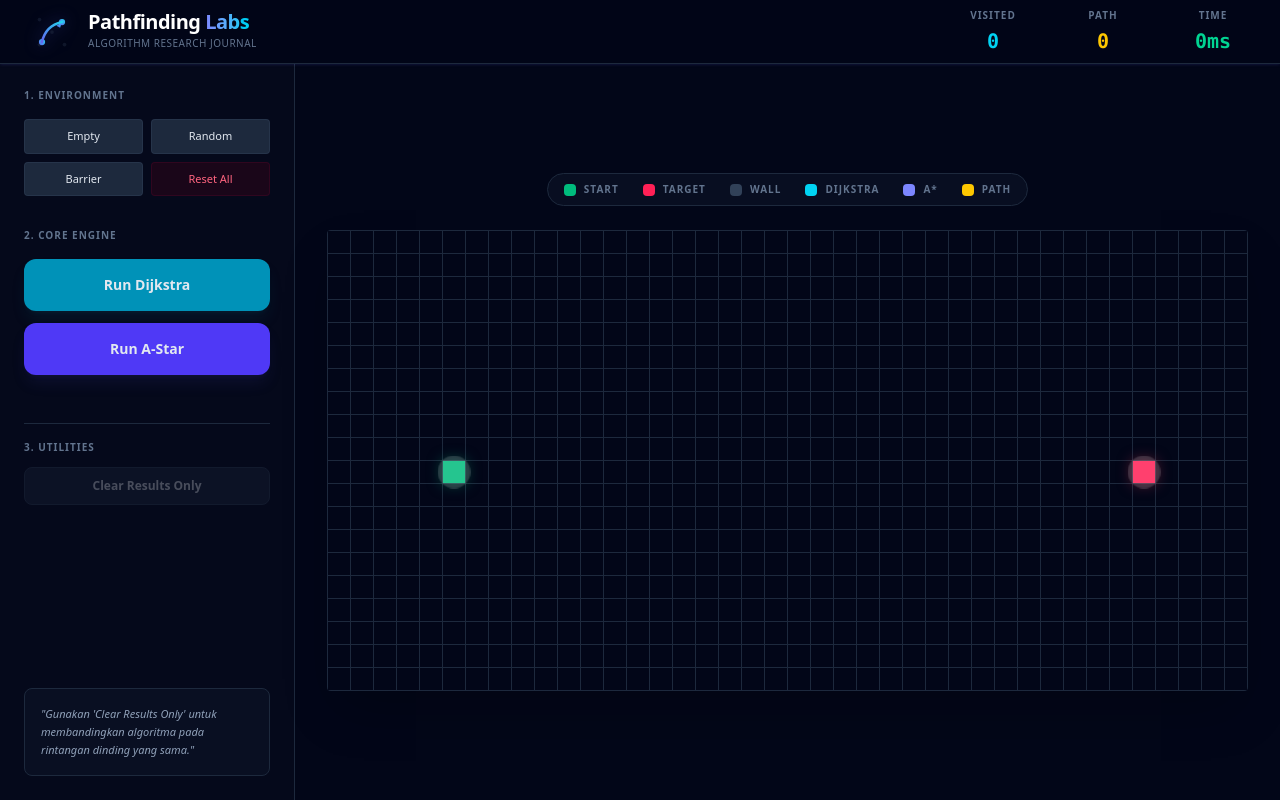
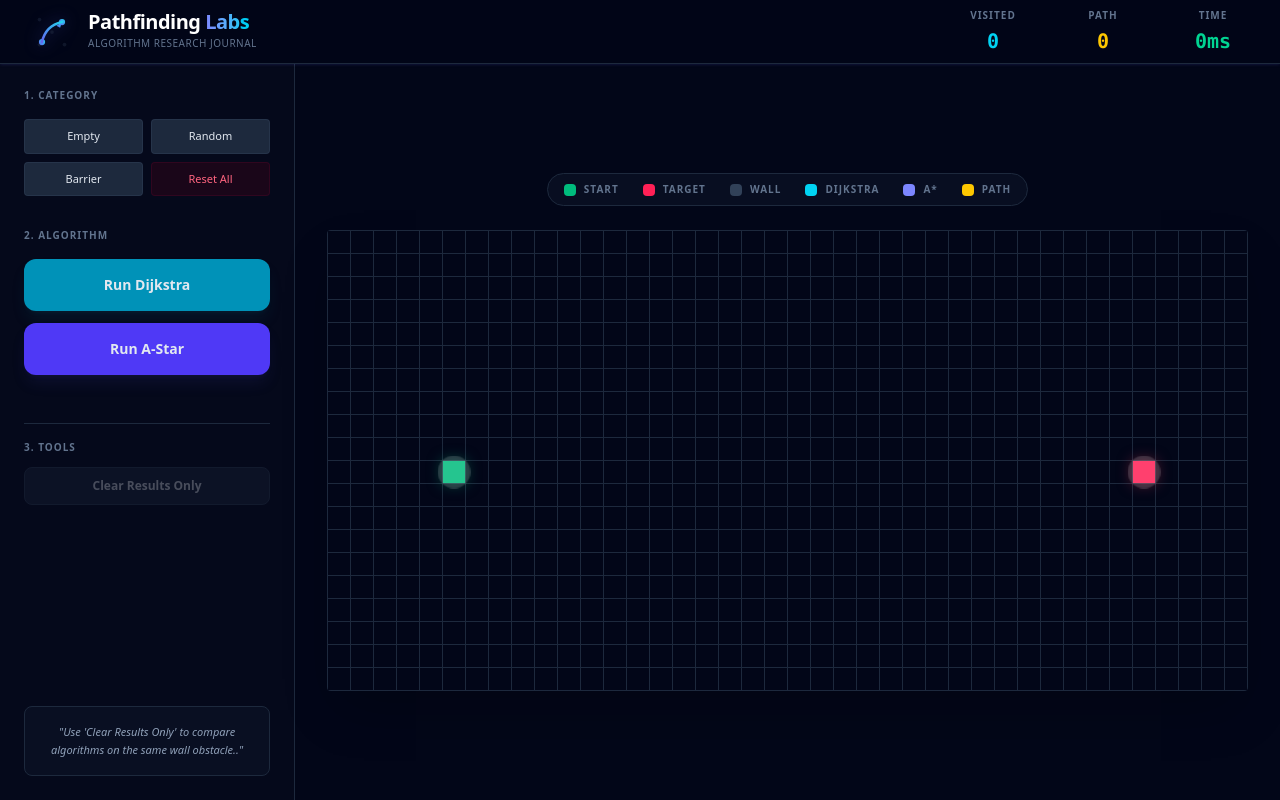
Before and after one commit to MaRVi401/algorithmComparation, a React (Vite) app: page / in a window 1280 px wide. Built offline with nearby package versions, Linux system fonts and the light colour scheme.

Commit message:
add alert

```diff
--- a/src/App.jsx
+++ b/src/App.jsx
@@ -10,6 +10,7 @@ const App = () => {
   const [stats, setStats] = useState({ visited: 0, pathLength: 0, time: 0 });
   const [isRunning, setIsRunning] = useState(false);
   const [isMouseDown, setIsMouseDown] = useState(false);
+  const [showError, setShowError] = useState(false);
 
   const containerRef = useRef();
 
@@ -117,6 +118,7 @@ const App = () => {
       }
     }
     setIsRunning(false);
+    setShowError(true);
   };
 
   const finishPath = async (node, fGrid, startT, vCount) => {
@@ -181,7 +183,7 @@ const App = () => {
       <main className="flex-1 flex overflow-hidden">
         <aside className="w-80 border-r border-slate-800 p-6 flex flex-col gap-8 bg-slate-900/20">
           <div className="sidebar-item">
-            <label className="text-[10px] font-black uppercase text-slate-500 tracking-widest block mb-4">1. Environment</label>
+            <label className="text-[10px] font-black uppercase text-slate-500 tracking-widest block mb-4">1. Category</label>
             <div className="grid grid-cols-2 gap-2">
               {['empty', 'random', 'barrier'].map(p => (
                 <button key={p} onClick={() => createInitialGrid(p)} className="py-2 px-3 bg-slate-800 hover:bg-slate-700 rounded text-[11px] capitalize transition-all border border-slate-700/50">
@@ -193,7 +195,7 @@ const App = () => {
           </div>
 
           <div className="sidebar-item">
-            <label className="text-[10px] font-black uppercase text-slate-500 tracking-widest block mb-4">2. Core Engine</label>
+            <label className="text-[10px] font-black uppercase text-slate-500 tracking-widest block mb-4">2. Algorithm</label>
             <div className="space-y-3">
               <button onClick={() => runAlgorithm('Dijkstra')} disabled={isRunning} className="w-full py-4 bg-cyan-600 hover:bg-cyan-500 disabled:opacity-30 rounded-xl font-bold text-sm shadow-lg shadow-cyan-900/20 transition-all active:scale-95">Run Dijkstra</button>
               <button onClick={() => runAlgorithm('A*')} disabled={isRunning} className="w-full py-4 bg-indigo-600 hover:bg-indigo-500 disabled:opacity-30 rounded-xl font-bold text-sm shadow-lg shadow-indigo-900/20 transition-all active:scale-95">Run A-Star</button>
@@ -201,15 +203,15 @@ const App = () => {
           </div>
 
           <div className="sidebar-item mt-4 pt-4 border-t border-slate-800">
-            <label className="text-[10px] font-black uppercase text-slate-500 tracking-widest block mb-3">3. Utilities</label>
+            <label className="text-[10px] font-black uppercase text-slate-500 tracking-widest block mb-3">3. Tools</label>
             <button onClick={clearPathOnly} disabled={isRunning || stats.visited === 0} className="w-full py-2.5 bg-slate-800 hover:bg-slate-700 rounded-lg text-xs font-bold border border-slate-700 disabled:opacity-30">
               Clear Results Only
             </button>
           </div>
 
           <div className="sidebar-item mt-auto p-4 bg-slate-900/50 rounded-lg border border-slate-800">
-            <p className="text-[11px] text-slate-400 leading-relaxed italic">
-              "Gunakan 'Clear Results Only' untuk membandingkan algoritma pada rintangan dinding yang sama."
+            <p className="text-[11px] text-slate-400 leading-relaxed italic text-center">
+              "Use 'Clear Results Only' to compare algorithms on the same wall obstacle.."
             </p>
           </div>
         </aside>
@@ -243,8 +245,8 @@ const App = () => {
                     }
                   }}
                   className={`node-cell w-5.5 h-5.5 transition-colors duration-500 relative ${node.isStart ? 'bg-emerald-500 z-20 shadow-[0_0_15px_rgba(16,185,129,0.5)]' :
-                      node.isEnd ? 'bg-rose-500 z-20 shadow-[0_0_15px_rgba(244,63,94,0.5)]' :
-                        node.isWall ? 'bg-slate-700' : 'bg-slate-950'
+                    node.isEnd ? 'bg-rose-500 z-20 shadow-[0_0_15px_rgba(244,63,94,0.5)]' :
+                      node.isWall ? 'bg-slate-700' : 'bg-slate-950'
                     }`}
                 >
                   {(node.isStart || node.isEnd) && <div className="absolute inset-0 animate-pulse bg-white/20 rounded-full scale-150"></div>}
@@ -257,6 +259,25 @@ const App = () => {
           </div>
         </section>
       </main>
+      {showError && (
+        <div className="absolute inset-0 z-50 flex items-center justify-center bg-slate-950/80 backdrop-blur-sm px-4">
+          <div className="bg-slate-900 border border-rose-500/30 p-8 rounded-2xl shadow-2xl shadow-rose-950/50 max-w-sm w-full text-center">
+            <div className="w-16 h-16 bg-rose-500/10 rounded-full flex items-center justify-center mx-auto mb-4 border border-rose-500/20">
+              <svg xmlns="http://www.w3.org/2000/svg" className="h-8 w-8 text-rose-500" fill="none" viewBox="0 0 24 24" stroke="currentColor">
+                <path strokeLinecap="round" strokeLinejoin="round" strokeWidth={2} d="M12 9v2m0 4h.01m-6.938 4h13.856c1.54 0 2.502-1.667 1.732-3L13.732 4c-.77-1.333-2.694-1.333-3.464 0L3.34 16c-.77 1.333.192 3 1.732 3z" />
+              </svg>
+            </div>
+            <h3 className="text-xl font-bold text-white mb-2 tracking-tight">No Path Found!</h3>
+            <p className="text-slate-400 text-sm mb-6 leading-relaxed">Target is unreachable. Please check the walls or barriers and try again.</p>
+            <button
+              onClick={() => setShowError(false)}
+              className="w-full py-3 bg-rose-600 hover:bg-rose-500 text-white rounded-xl font-bold transition-all active:scale-95 shadow-lg shadow-rose-900/30"
+            >
+              Close
+            </button>
+          </div>
+        </div>
+      )}
     </div>
   );
 };
```
